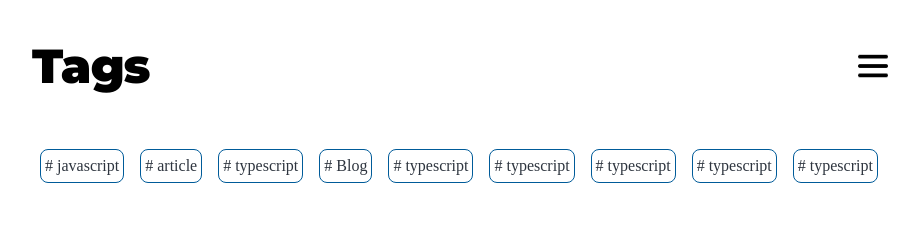
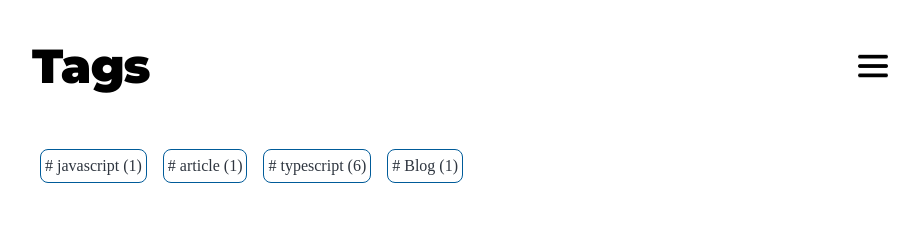
Before and after one commit to joelee90/blog, a Gatsby site: page /tags in a window 1280 px wide. Shown: the whole page, without its empty margins (180-1099 px from the left). Built offline with nearby package versions, Linux system fonts and the light colour scheme; Gatsby itself is replaced by a stand-in of ours.

Commit message:
Tags pages done

```diff
--- a/src/pages/tags.js
+++ b/src/pages/tags.js
@@ -1,12 +1,43 @@
 import * as React from "react"
 import { useStaticQuery, Link, graphql } from "gatsby"
-import { StaticImage } from "gatsby-plugin-image"
 import SideBar from "../components/side-bar"
 import SideBarMenu from "../components/side-bar-menu"
 
 const Tags = ({ data, location }) => {
-  console.log("Tags data", data)
+  // console.log("Tags data", data)
   const tags = data.allMarkdownRemark.nodes
+  let key = "tags"
+  const getTagList = tags.map(tagItem => {
+    if (tagItem.frontmatter.tags !== null && tagItem.frontmatter.tags !== "") {
+      return tagItem.frontmatter
+    }
+  })
+
+  const findOcc = (array, key) => {
+    let tagList = []
+    array.forEach(i => {
+      if (i !== undefined) {
+        if (
+          tagList.some(val => {
+            return val[key] === i[key]
+          })
+        ) {
+          tagList.forEach(k => {
+            if (k[key] === i[key]) {
+              k["occurrence"]++
+            }
+          })
+        } else {
+          let a = {}
+          a[key] = i[key]
+          a["occurrence"] = 1
+          tagList.push(a)
+        }
+      }
+    })
+    return tagList
+  }
+  const tagListArray = findOcc(getTagList, key)
 
   const [openSideBar, openSideBarSet] = React.useState(false)
   return (
@@ -22,15 +53,12 @@ const Tags = ({ data, location }) => {
         />
       ) : (
         <div className="tag-list">
-          {tags.map(tag => {
-            const tags = tag.frontmatter.tags || ""
-            if (tags !== "") {
-              return (
-                <div className="tag-item" key={tag.fields.slug}>
-                  # {tags}
-                </div>
-              )
-            }
+          {tagListArray.map((tag, idx) => {
+            return (
+              <div className="tag-item" key={idx}>
+                # {tag.tags} ({tag.occurrence})
+              </div>
+            )
           })}
         </div>
       )}
```
